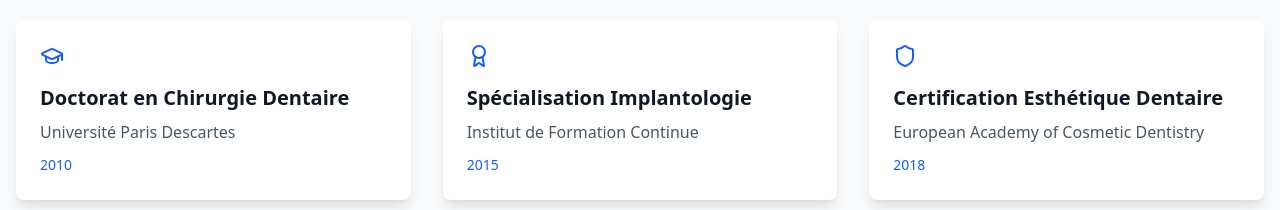
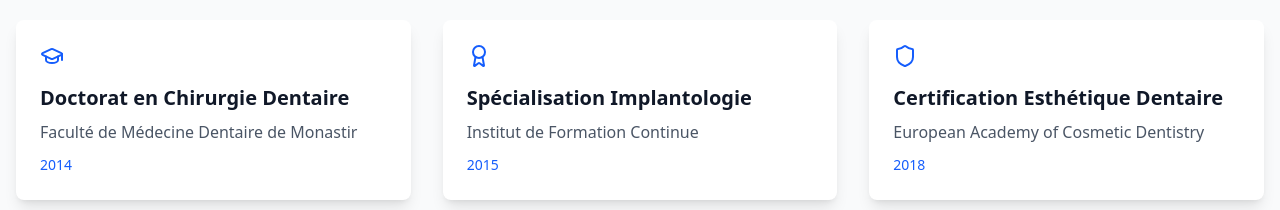
Before and after one commit to abdelfattehsakkat/vitrine2, a Next.js app: page / in a window 1280 px wide. Shown: the part 1240-1450 px from the top of the page. Built offline with nearby package versions, Linux system fonts and the light colour scheme.

Commit message:
fix: Update qualifications for Doctorat en Chirurgie Dentaire with correct institution and year

```diff
--- a/src/app/homepage.tsx
+++ b/src/app/homepage.tsx
@@ -19,8 +19,8 @@ export default function Home() {
     {
       icon: <GraduationCap className="w-6 h-6" />,
       title: "Doctorat en Chirurgie Dentaire",
-      institution: "Université Paris Descartes",
-      year: "2010"
+      institution: "Faculté de Médecine Dentaire de Monastir",
+      year: "2014"
     },
     {
       icon: <Award className="w-6 h-6" />,
--- a/src/app/page.tsx
+++ b/src/app/page.tsx
@@ -19,8 +19,8 @@ export default function Home() {
     {
       icon: <GraduationCap className="w-6 h-6" />,
       title: "Doctorat en Chirurgie Dentaire",
-      institution: "Université Paris Descartes",
-      year: "2010"
+      institution: "Faculté de Médecine Dentaire de Monastir",
+      year: "2014"
     },
     {
       icon: <Award className="w-6 h-6" />,
```
